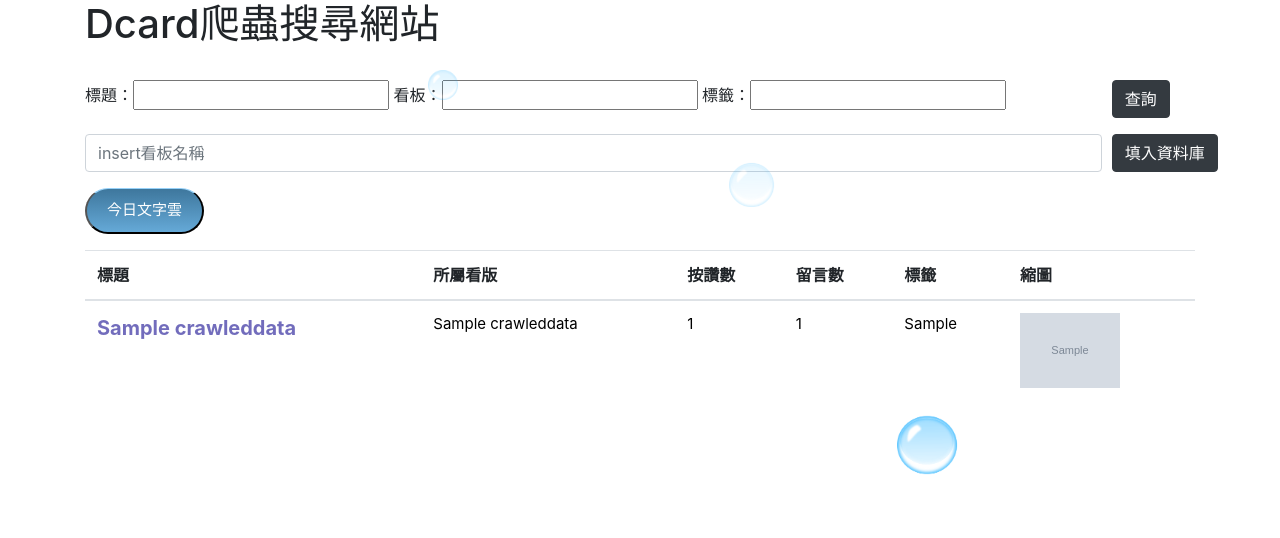
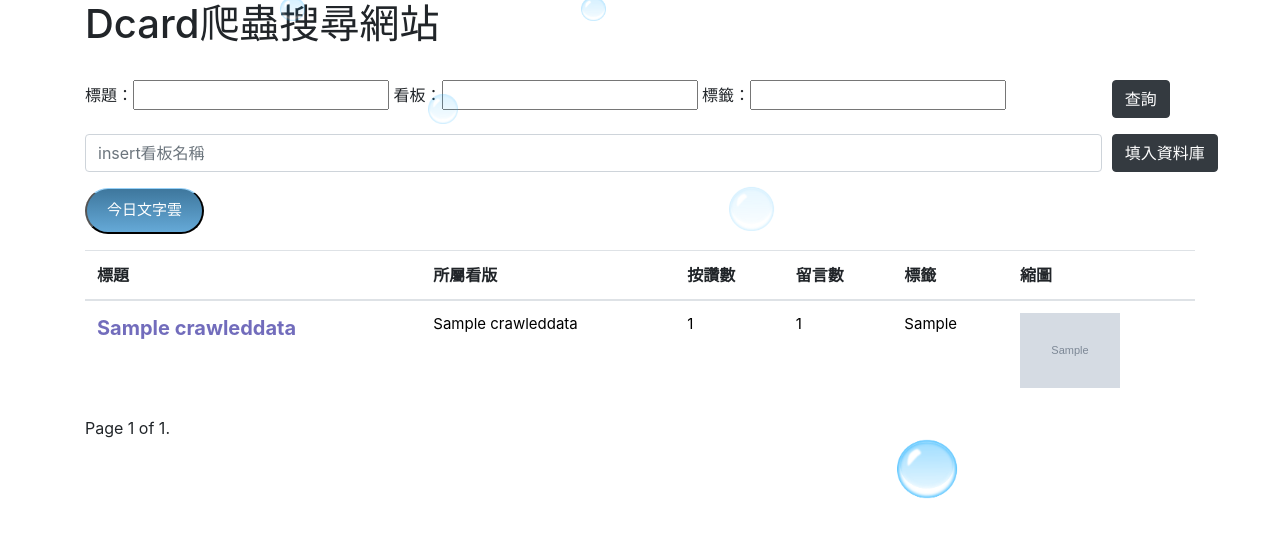
Before and after one commit to ty010777/Dcard-crawler, a Django app: page /tickets/ in a window 1280 px wide; the page is wider, and only the part inside the window is pictured. Shown: the top 538 px of that part. Run offline with Django 3.2, Linux system fonts and the light colour scheme; tables that the repository leaves empty hold one stand-in row (values such as "Sample post"); grey boxes marked "Sample" are stand-in pictures; some libraries are stand-ins or nearby versions.

Commit message:
Jerry
完成分頁但是
面對按下一頁與filter 一起使用
會導致參數沒有傳入的問題

```diff
--- a/tickets/filter.py
+++ b/tickets/filter.py
@@ -9,6 +9,10 @@ class DataFilter(django_filters.FilterSet):
         lookup_expr='icontains',
         widget=forms.TextInput())
 
+    cTag = django_filters.CharFilter(
+        lookup_expr='icontains',
+        widget=forms.TextInput())
+
     class Meta:
         model = CrawledData
         fields = '__all__'
--- a/tickets/templates/tickets/index.html
+++ b/tickets/templates/tickets/index.html
@@ -1,5 +1,6 @@
 {% extends 'base.html' %}
-
+{% comment %} {% load tickets_extras %}  {% endcomment %}
+{% comment %} 8/5日 問題點 {% endcomment %}
 {% block content %}
 
 <link rel="stylesheet" href="../../static/css/styles.css">
@@ -24,7 +25,6 @@
                 標題：{{ dataFilter.form.cTitle}}
                 看板：{{ dataFilter.form.cForumName}}
                 標籤：{{ dataFilter.form.cTag}}
-
             </div>
             <div class="form-group col-1">
                 <input class="btn btn-dark" type="submit" value="查詢">
@@ -62,7 +62,8 @@
             </tr>
         </thead>
         <tbody>
-            {% for ticket in dataFilter.qs %}
+
+            {% for ticket in DataPage %}
             <tr>
                 <td>
                     <b><a href="{{ ticket.link }}" target="_blank">{{ ticket.cTitle }}</a></b>
@@ -79,7 +80,23 @@
             {% endfor %}
         </tbody>
     </table>
-    {{ tickets }}
+
+
+<div class="pagination">
+      <span class="step-links">
+        {% if DataPage.has_previous %}
+            <a href="?p={{ DataPage.previous_page_number }}">上一頁</a>
+        {% endif %}
+          <span class="current">
+            Page {{ DataPage.number }} of {{ DataPage.paginator.num_pages }}.
+          </span>
+          {% if DataPage.has_next %}
+              <a href="?p={{ DataPage.next_page_number }}">下一頁</a>
+          {% endif %}
+      </span>
+
+</div>
+    {% comment %} {{ dataFilter.qs }} {% endcomment %}
     <div class="bubbles">
         <img src = "../../static/images/pictures/bubble.png"/>
         <img src = "../../static/images/pictures/bubble.png"/>
--- a/tickets/views.py
+++ b/tickets/views.py
@@ -2,19 +2,32 @@ from django.shortcuts import render
 from .scrapers import Dcard
 from tickets.models import CrawledData
 from .filter import DataFilter
+from django.core.paginator import Paginator,InvalidPage,EmptyPage,PageNotAnInteger
+
 def index(request):
 
-    datas = CrawledData.objects.all()
+    # datas = CrawledData.objects.all()
+    # datas=getPage(request,datas)
 
-    dataFilter = DataFilter(queryset=datas)
+    # dataFilter = DataFilter(queryset=datas)
+    context = {}
+    dataFilter_list = DataFilter(
+                        request.POST,
+                        queryset=CrawledData.objects.all()
+                )
 
-    if request.method == "POST":
-        dataFilter = DataFilter(request.POST, queryset=datas)
+    context['dataFilter'] = dataFilter_list
 
-    context = {
-        'dataFilter': dataFilter
-    }
+    paginator = Paginator(dataFilter_list.qs,5)
+    try:
+        page_number = request.GET.get('p') #這裡設定頁數 ('page',n)= 第n頁
+        DataPage = paginator.get_page(page_number)
+    except EmptyPage as e:
+        DataPage = paginator.page(1)
+    except PageNotAnInteger:
+        DataPage = paginator.page(1)
 
+    context['DataPage'] = DataPage
     return render(request, 'tickets/index.html', context)
 
 def insert(request):
@@ -49,8 +62,3 @@ def insert(request):
             unit.save()
 
         return render(request, 'tickets/insert.html')
-
-# def listall(request):
-#     tickets = CrawledData.objects.all().order_by('cLikeCount')
-#     #讀取資料表, 依 id 遞增排序(欄位前加入負號-id代表遞減排序)
-#     return render(request, "listall.html", locals())
```
Also changed, not shown: templatetags/tickets_extras.py (added, +13 -0 lines), templatetags/__init__.py (added).
